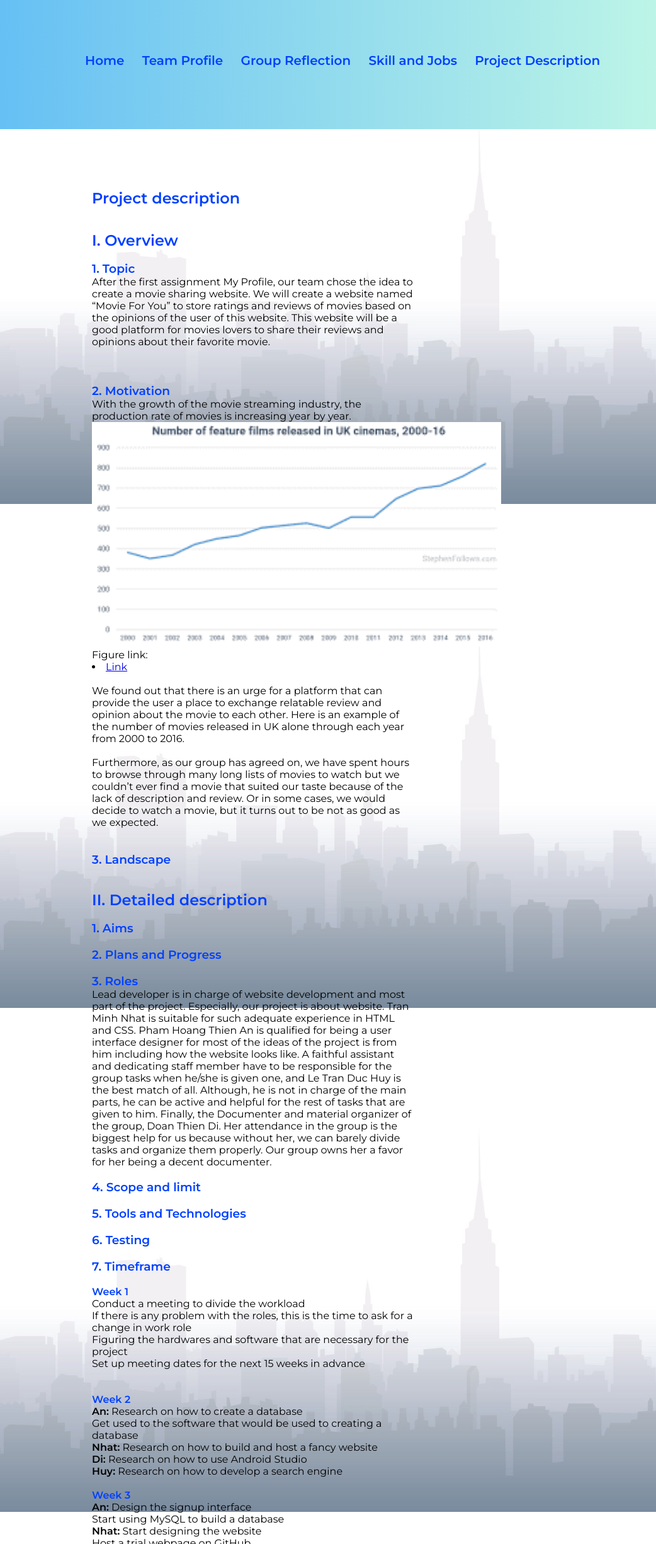
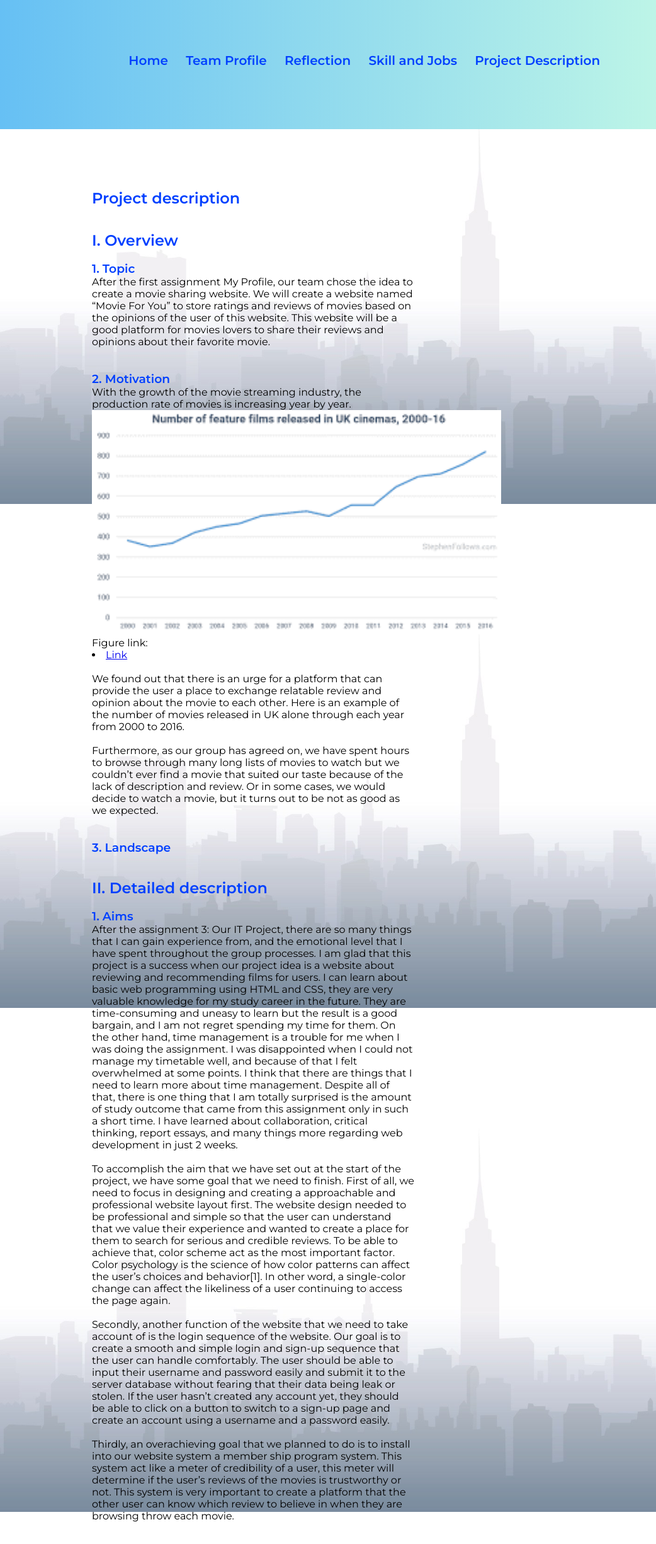
Before and after one commit to nhattran1206/A3-Our-IT-Project, a plain HTML site: page project_ideas.html in a window 1280 px wide. Shown: the top 2451 px of the page at 63% size, 238-1280 px from the left. Drawn offline with Linux system fonts and the light colour scheme.

Commit message:
new commit

```diff
--- a/project_ideas.html
+++ b/project_ideas.html
@@ -19,7 +19,7 @@
           <ul>
             <li><a href="index.html"><b>Home</b></a></li>
             <li><a href="team_profile.html"><b>Team Profile</b></a></li>
-            <li><a href="it_work.html"><b>Group Reflection</b></a></li>
+            <li><a href="it_work.html"><b>Reflection</b></a></li>
             <li><a href="it_world.html"><b>Skill and Jobs</b></a></li>
             <li><a href="project_ideas.html"><b>Project Description</b></a></li>
           </ul>
@@ -35,7 +35,7 @@
         <p>After the first assignment My Profile, our team chose the idea to create a movie sharing website. We will create
           a website named “Movie For You” to store ratings and reviews of movies based on the opinions of the user of this
           website. This website will be a good platform for movies lovers to share their reviews and opinions about their
-          favorite movie. </p><br>
+          favorite movie. </p>
           <br><br>
           <h3>2. Motivation</h3>
           <p>With the growth of the movie streaming industry, the production rate of movies is increasing year by year. </p>
@@ -54,17 +54,27 @@
             <h2>II. Detailed description</h2>
             <br>
             <h3>1. Aims</h3>
+            <p>After the assignment 3: Our IT Project, there are so many things that I can gain experience from, and the emotional level that I have spent throughout the group processes. I am glad that this project is a success when our project idea is a website about reviewing and recommending films for users. I can learn about basic web programming using HTML and CSS, they are very valuable knowledge for my study career in the future. They are time-consuming and uneasy to learn but the result is a good bargain, and I am not regret spending my time for them. On the other hand, time management is a trouble for me when I was doing the assignment. I was disappointed when I could not manage my timetable well, and because of that I felt overwhelmed at some points. I think that there are things that I need to learn more about time management. Despite all of that, there is one thing that I am totally surprised is the amount of study outcome that came from this assignment only in such a short time. I have learned about collaboration, critical thinking, report essays, and many things more regarding web development in just 2 weeks.
+            </p><br>
+            <p> To accomplish the aim that we have set out at the start of the project, we have some goal that we need to finish. First of all, we need to focus in designing and creating a approachable and professional website layout first. The website design needed to be professional and simple so that the user can understand that we value their experience and wanted to create a place for them to search for serious and credible reviews. To be able to achieve that, color scheme act as the most important factor. Color psychology is the science of how color patterns can affect the user’s choices and behavior[1]. In other word, a single-color change can affect the likeliness of a user continuing to access the page again.
+            </p><br>
+            <p>
+              Secondly, another function of the website that we need to take account of is the login sequence of the website. Our goal is to create a smooth and simple login and sign-up sequence that the user can  handle comfortably. The user should be able to input their username and password easily and submit it to the server database without fearing that their data being leak or stolen. If the user hasn’t created any account yet, they should be able to click on a button to switch to a sign-up page and create an account using a username and a password easily.
+            </p><br>
+            <p>
+Thirdly, an overachieving goal that we planned to do is to install into our website system a member ship program system. This system act like a meter of credibility of a user, this meter will determine if the user’s reviews of the movies is trustworthy or not. This system is very important to create a platform that the other user can know which review to believe in when they are browsing throw each movie.
+            </p><br>
             <p></p><br>
             <h3>2. Plans and Progress</h3>
             <p></p><br>
             <h3>3. Roles</h3>
-            <p>Lead developer is in charge of website development and most part of the project. Especially, our project is about website. Tran Minh Nhat is suitable for such adequate experience in HTML and CSS. Pham Hoang Thien An is qualified for being a user interface designer for most of the ideas of the project is from him including how the website looks like. A faithful assistant and dedicating staff member have to be responsible for the group tasks when he/she is given one, and Le Tran Duc Huy is the best match of all. Although, he is not in charge of the main parts, he can be active and helpful for the rest of tasks that are given to him. Finally, the Documenter and material organizer of the group, Doan Thien Di. Her attendance in the group is the biggest help for us because without her, we can barely divide tasks and organize them properly. Our group owns her a favor for her being a decent documenter. </p><br>
+            <p>Lead developer is in charge of website development and most part of the project. Especially, our project is about website. Tran Minh Nhat is suitable for such adequate experience in HTML and CSS. Pham Hoang Thien An is qualified for being a user interface designer for most of the ideas of the project is from him including how the website looks like. A faithful assistant and dedicating staff member have to be responsible for the group tasks when he/she is given one, and Le Tran Duc Huy is the best match of all. Although, he is not in charge of the main parts, he can be active and helpful for the rest of tasks that are given to him. Finally, the Documenter and material organizer of the group, Doan Thien Di. Her attendance in the group is the biggest help for us because without her, we can barely divide tasks and organize them properly. Our group owns her a favor for her being a decent documenter. </p><br><br>
             <h3>4. Scope and limit</h3>
             <p></p><br>
             <h3>5. Tools and Technologies</h3>
             <p></p><br>
             <h3>6. Testing</h3>
-            <p></p><br>
+            <p></p><br><br><br>
             <h3>7. Timeframe</h3>
             <br>
             <h4>Week 1</h4>
@@ -153,7 +163,7 @@ Finalizing the website <br>
 Team members will run the project the last time to find any bug or issue that could happen, then try troubleshooting the problem as soon as possible to meet the deadline on time </p><br><br>
             <h3>8. Risks</h3>
             <p>Our project is about developing and publishing a website, and it is not always easy. One of the most usual challenges that could be an internal risk for our group and project is difficulties in learning to design and build the website in terms of UX UI Design, programming language (HTML, CSS, JS), database. Time is important in such a project as ours, and lack of experience in designing and building websites is certainly a threat to the general progress of the group. There will be copyright problems when our website is about reviewing and evaluating films. There will be thousands of other competitors that want to demolish our website, and so nothing is simpler than accusing us of copying ideas from their websites. Another risk is that this website will be vulnerable before cyber-attacks because we do not have a strong security for our data yet. Finally, it is the risk in our web services, which is the problem with the scanner system for checking the credibility of reviewers. Particularly, we will have to expect delays and crashes in response between the server and the clients because our website’s data storage is inadequate – we do not have enough funds to upgrade the database.
-            </p><br><br><br>
+            </p><br><br>
             <h3>9. Group processes and communications</h3>
             <p>It is certainly essential to establish a decent communication frequency between members of the group. The more detailed and specific the project is, the more meetings and discussions need to be conducted. Our group’s communication is considered inadequate, but it is not ineffective at all. Despite the lack of face-to-face meetings, we remain our discussions through Messenger, and it is efficient for now. In the future, when the demand for meetings for the project becomes vital, there will be more face-to-face meetings, 2 or 3 meetings a week. And there may be more, but they will be online discussions through Messenger including texting and video call. One of the benefits of online meetings is that they are easy to record and members who cannot attend will be able to catch up. The contact frequency can be various or limited, but the contact code of our group is “no matter how busy you are, at least once a week. </p>
 
@@ -182,7 +192,7 @@ Team members will run the project the last time to find any bug or issue that co
          <ul>
           <li><a href="index.html"><b>Home</b></a></li>
           <li><a href="team_profile.html"><b>Team Profile</b></a></li>
-          <li><a href="it_work.html"><b>Group Reflection</b></a></li>
+          <li><a href="it_work.html"><b>Reflection</b></a></li>
           <li><a href="it_world.html"><b>Skill and Jobs</b></a></li>
           <li><a href="project_ideas.html"><b>Project Description</b></a></li>
          </ul>
```
Also changed, not shown: index.html (+2 -2 lines), it_work.html (+3 -2 lines), it_world.html (+1 -1 lines), team_profile.html (+2 -2 lines).
